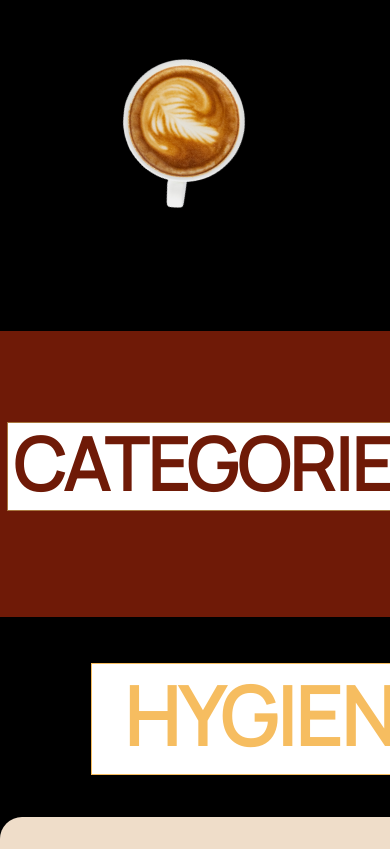
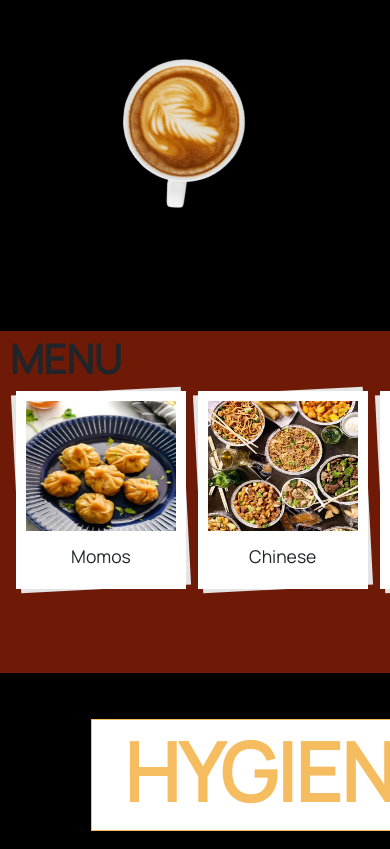
Before and after one commit to harridepaula/munch-cafe, a plain HTML site: page index.html in a window 390 px wide. Shown: the part 537-1386 px from the top of the page. Drawn offline with nearby package versions, Linux system fonts and the light colour scheme; a script that the page names is missing; a web font is replaced by a local one.

Commit message:
Change section name to be more readable

```diff
--- a/index.html
+++ b/index.html
@@ -13,10 +13,6 @@
     <meta
       name="viewport"
       content="width=device-width, initial-scale=1, shrink-to-fit=no"
-    />
-    <meta
-      name="MUNCH Cafe"
-      content="Author: Rishika Garg, Illustrator: Font Awesome and Flat Icon, Category: Food Application, Open Source: Yes"
     />
     <meta name="description" content="Munch: Savor delicious traditional English cuisine from the comfort of your home! Enjoy a variety of classic dishes, freshly prepared and delivered straight to your door. Order now for an unforgettable dining experience.">
     <meta name="robots" content="all" />
@@ -94,13 +90,13 @@
               >
             </li>
             <li class="nav-item">
-              <a class="nav-link px-4" href="#categorySection">Categories</a>
+              <a class="nav-link px-4" href="#menuSection">Menu</a>
             </li>
             <li class="nav-item">
               <a class="nav-link px-4" href="#healthySection">Hygiene</a>
             </li>
             <li class="nav-item">
-              <a class="nav-link px-4" href="contactus.html">Contact Us</a>
+              <a class="nav-link px-4" href="#contactSection">Contact Us</a>
             </li>
           </ul>
         </div>
@@ -128,7 +124,7 @@
             </h1>
             <br />
             <div class="homeBtnDiv">
-              <a href="#categorySection" class="btn homeBtn">Order Now</a>
+              <a href="#menuSection" class="btn homeBtn">Order Now</a>
             </div>
           </div>
           <div class="col-lg-6 homeImgCol">
@@ -140,10 +136,10 @@
 
     <br />
 
-    <section id="categorySection">
-      <div class="container">
+    <section id="menuSection">
+      <div id="menu-container">
         <h1>
-          <span><b>CATEGORIES</b></span>
+          <span><b>MENU</b></span>
         </h1>
         <div class="row gutters-40">
           <div class="col-lg-4 col-sm-4 col-4">
@@ -151,7 +147,7 @@
               <div class="item-figure">
                 <img
                   src="./images/momos.webp"
-                  alt="Category"
+                  alt="Menu"
                   width="100%"
                   height="100%"
                 />
@@ -167,7 +163,7 @@
               <div class="item-figure">
                 <img
                   src="./images/chinese.webp"
-                  alt="Category"
+                  alt="Menu"
                   width="100%"
                   height="100%"
                 />
@@ -183,7 +179,7 @@
               <div class="item-figure">
                 <img
                   src="./images/beverages-updated.webp"
-                  alt="Category"
+                  alt="Menu"
                   width="100%"
                   height="100%"
                 />
--- a/styles.css
+++ b/styles.css
@@ -225,20 +225,20 @@ div#navbarSupportedContent {
   transition: transform 0.3s;
 }
 
-/* CATEGORY SECTION */
-
-#categorySection {
+/* MENU SECTION */
+
+#menuSection {
   padding-top: 1%;
   background-color: #6f1a07;
   padding-bottom: 6%;
 }
 
-#categorySection .container h1 {
+#menuSection .container h1 {
   text-align: center;
   margin: 50px auto;
 }
 
-#categorySection .container h1 span {
+#menuSection .container h1 span {
   font-size: 4.5rem;
   border: 1px solid #a8763e;
   background-color: white;
@@ -919,8 +919,12 @@ footer a {
     margin-left: 10px !important;
   }
 
-  #categorySection {
+  #menuSection {
     padding: 1% 10px 5%;
+  }
+
+  #menu-container {
+    display: block;
   }
 
   .product-box-layout4 .item-figure {
@@ -1022,7 +1026,7 @@ footer a {
     height: 229px;
   }
 
-  #categorySection {
+  #menuSection {
     width: 145vw;
   }
 
@@ -1446,7 +1450,7 @@ footer a {
     margin-left: 10px !important;
   }
 
-  #categorySection {
+  #menuSection {
     padding: 1% 10px 5%;
   }
 
@@ -1571,7 +1575,7 @@ footer a {
     height: 229px;
   }
 
-  #categorySection {
+  #menuSection {
     width: 145vw;
   }
 
```
